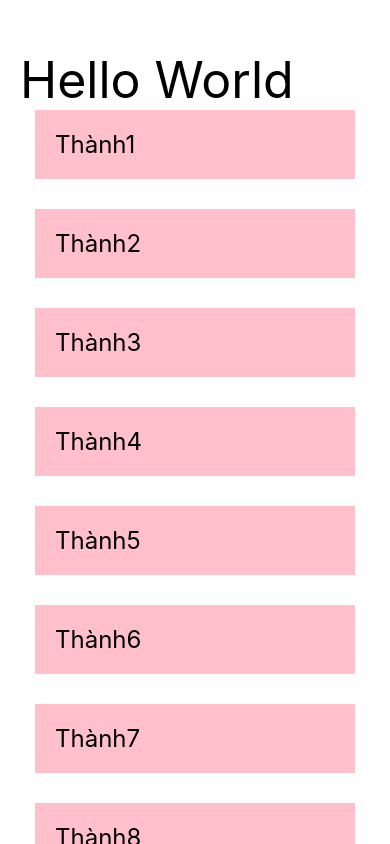
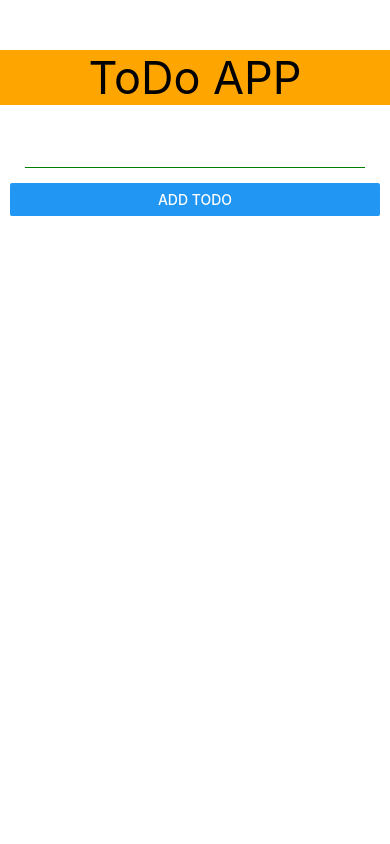
Before and after one commit to GTee2004/HocVeReactNative, a React Native app: screen / in a window 390 px wide. Built offline with nearby package versions, Linux system fonts and the light colour scheme.

Commit message:
Todo APP Part1

```diff
--- a/App.tsx
+++ b/App.tsx
@@ -2,56 +2,59 @@ import { StatusBar } from 'expo-status-bar';
 import { useState } from 'react';
 import { Button, FlatList, ScrollView, StyleSheet, Text, TextInput, View } from 'react-native';
 
+interface ITodo {
+  id: number;
+  name: string
+}
 export default function App() {
 
-  const [students, setStudents] = useState([
-    {id: 1, name: "Thành1", age: 18},
-    {id: 2, name: "Thành2", age: 18},
-    {id: 3, name: "Thành3", age: 19},
-    {id: 4, name: "Thành4", age: 20},
-    {id: 5, name: "Thành5", age: 18},
-    {id: 6, name: "Thành6", age: 18},
-    {id: 7, name: "Thành7", age: 18},
-    {id: 8, name: "Thành8", age: 18},
-    {id: 9, name: "Thành9", age: 18},
-    {id: 10, name: "Thành10", age: 18},
-  ])
+  const [todo, setTodo] = useState("");
+  const [listTodo, setListTodo] = useState<ITodo[]>([]);
 
+
+  function randomInteger(min: number, max: number) {
+    return Math.floor(Math.random() * (max - min + 1)) + min;
+  }
+
+  const handleAddTodo = () => {
+    if(!todo) return;
+    setListTodo(
+    [...listTodo,
+      {id: randomInteger(2, 2000000), name: todo}
+    ]);
+    setTodo("")
+  }
   // jsx
   return (
     <View style={styles.container}>
-      <Text style={{fontSize: 50}}>Hello World</Text>
-      <FlatList
-        data = {students}
-        keyExtractor={item => item.id + ""}
-        renderItem={({item} ) => {
-          return (
-            <View style={{
-              padding: 20,
-              backgroundColor: "pink",
-              marginBottom: 30,
-              marginHorizontal: 15
-            }}>
-              <Text style={{fontSize: 24}}>{item.name}</Text>
-            </View>
+      {/* header */}
+      <Text style={styles.header}>ToDo APP</Text>
+
+      {/* form */}
+      <View style={styles.body}>
+        <TextInput
+        value={todo}
+        onChangeText={(value) => setTodo(value)}
+        style={styles.todoinput}/>
+        <Button
+        onPress={handleAddTodo}
+        title='Add todo'/>
+
+      </View>
+
+      {/* list todo */}
+      <View style={styles.body}>
+        <FlatList
+        data = {listTodo}
+        renderItem={({item}) => {
+          return(
+            <Text style={styles.todoItem}>{item.name}</Text>
           )
         }}
-      />
-
-
-      {/* <ScrollView>
-        {students.map(item => {
-          return(
-            <View key={item.id} style={{
-              padding: 20,
-              backgroundColor: "pink",
-              marginBottom: 30
-            }}>
-              <Text style={{fontSize: 24}}>{item.name}</Text>
-            </View>
-          )
-        })}
-      </ScrollView> */}
+        />
+        {/* <Text>
+        {JSON.stringify(listTodo)}</Text> */}
+      </View>
 
     </View>
   );
@@ -62,7 +65,32 @@ const styles = StyleSheet.create({
     flex: 1,
     backgroundColor: '#fff',
     paddingTop: 50,
-    paddingHorizontal: 20
+
+  },
+  header: {
+    paddingHorizontal: 20,
+    textAlign: "center",
+    backgroundColor: "orange",
+    fontSize: 45
   },
 
+  todoinput: {
+    borderBottomColor: "green",
+    borderBottomWidth: 1,
+    padding: 15,
+    marginHorizontal: 15,
+    margin: 15
+  },
+
+  body: {
+    marginBottom: 20,
+    paddingHorizontal: 10
+  },
+   todoItem: {
+    marginBottom: 15,
+    borderWidth: 1,
+    fontSize: 20,
+    borderStyle: "dashed",
+    padding: 10
+   }
 });
```
